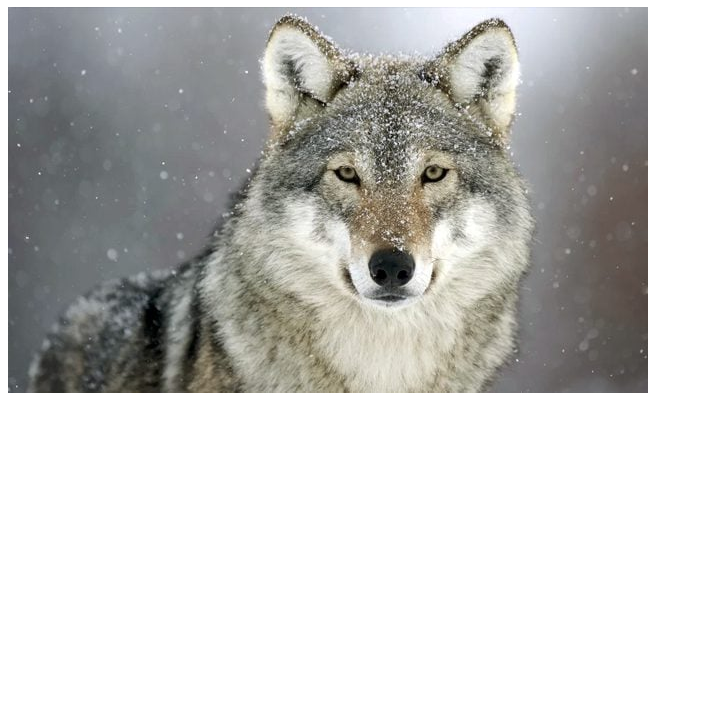
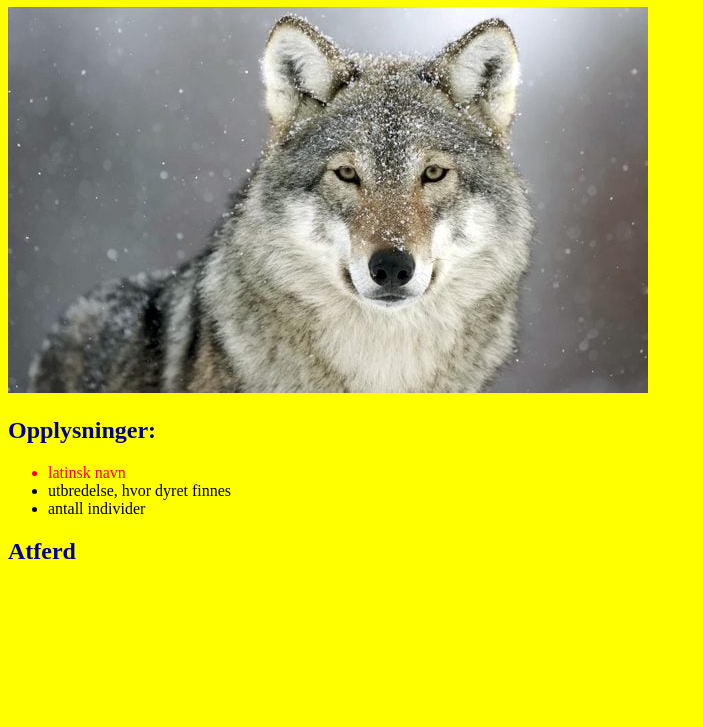
Before and after one commit to ingrid-nagell/IBE102-webutvikling-h2024, a plain HTML site: page oving1/index.html in a window 1280 px wide. Shown: the part 73-800 px from the top of the page, without its empty margins (0-703 px from the left). Drawn offline with Linux system fonts and the light colour scheme.

Commit message:
add: dev oving1

```diff
--- a/oving1/index.html
+++ b/oving1/index.html
@@ -4,12 +4,19 @@
         <meta charset="UTF-8">
         <meta name="viewport" content="width=device-width">
         <title>Rødlisteart</title>
+        <link rel="stylesheet" href="styles/style.css">
     </head>
     <body>
         <h1>Rødlisteart: Ulv</h1>
-
-        <p>
-            <img src="images/ulv.jpg">
+        <img src="images/ulv.jpg" alt="https://www.miljodirektoratet.no/contentassets/4e0a8235dfe74cd9ae0b562aa1c55ca5/ulv-640x386.jpg">
+        <p >
+            <h2>Opplysninger:</h2>
+            <ul>
+                <li id="info">latinsk navn</li>
+                <li>utbredelse, hvor dyret finnes</li>
+                <li>antall individer</li>
+            </ul>
+            <h2>Atferd</h2>
         </p>
 
     </body>
--- /dev/null
+++ b/oving1/styles/style.css
@@ -0,0 +1,9 @@
+* {
+    background-color: yellow;
+}
+h1, h2 {
+    color: darkblue;
+}
+#info {
+    color: red;
+}
```
Also changed, not shown: oving1/scripts/dyreprogram.js (added), 1 other file.
